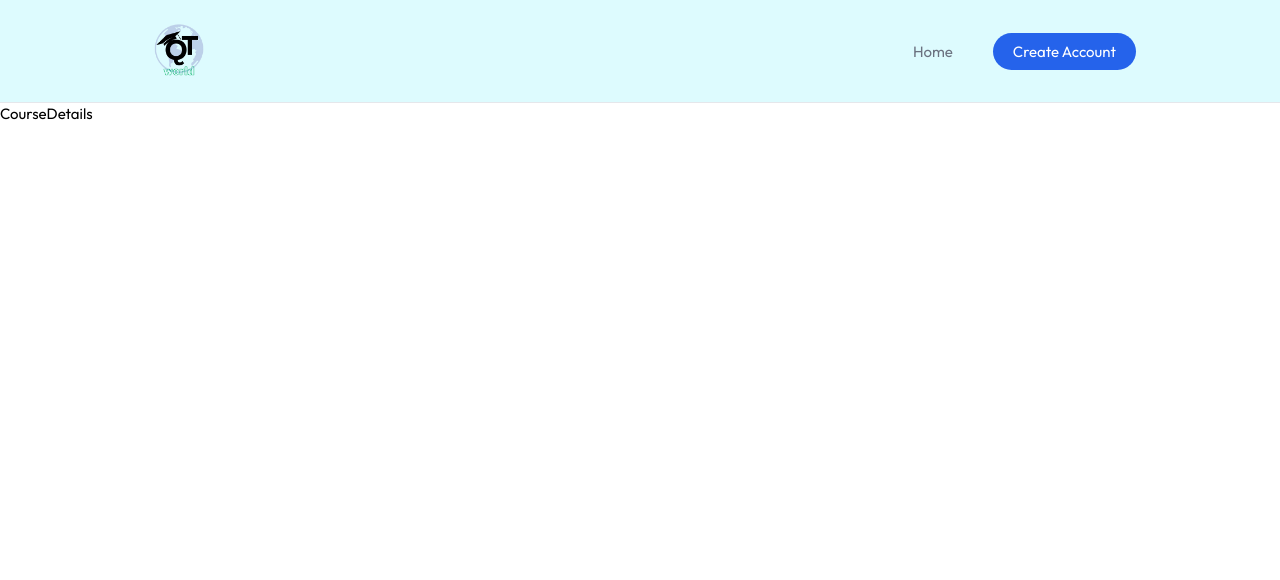
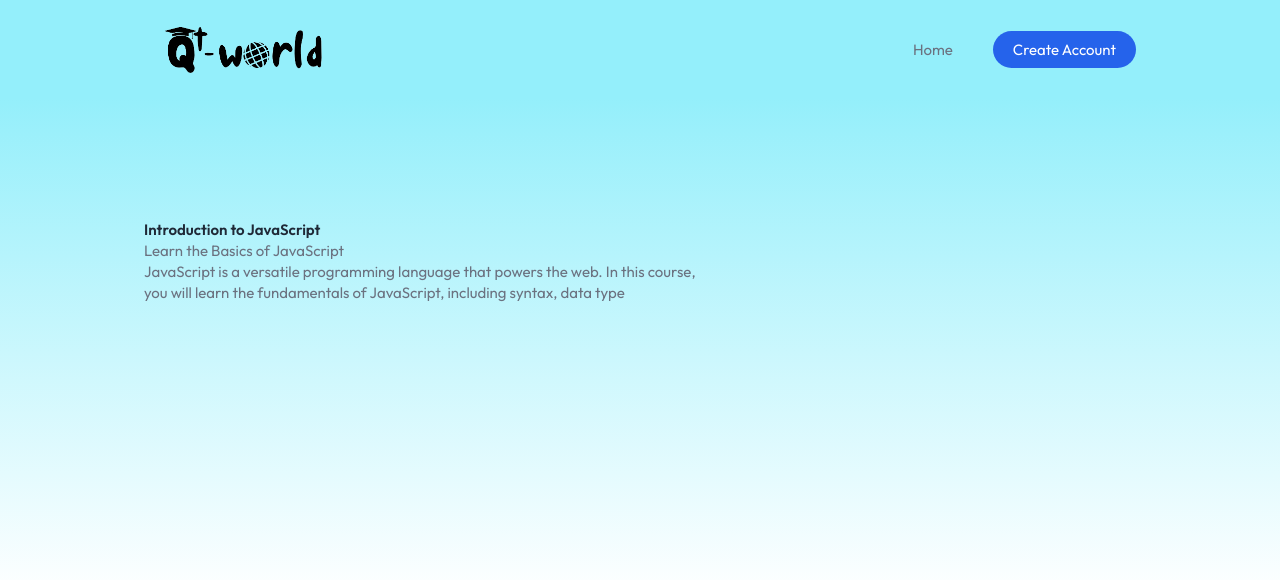
Before and after one commit to aadilparmar/LMS, a React (Vite) app in the folder client/: page /course/605c72efb3f1c2b1f8e4e1a1 in a window 1280 px wide. Shown: the top 580 px of the page. Built offline with nearby package versions, Linux system fonts and the light colour scheme; no server answers.

Commit message:
fourth-commit

```diff
--- a/client/src/assets/assets.js
+++ b/client/src/assets/assets.js
@@ -1,4 +1,5 @@
 import logo from './Logo.png'
+import logo_1 from './logo-1.0.png'
 import logo_dark from './logo_dark.svg'
 import search_icon from './search_icon.svg'
 import cross_icon from './cross_icon.svg'
@@ -45,6 +46,7 @@ import lesson_icon from './lesson_icon.svg'
 
 
 export const assets = {
+    logo_1 ,
     logo,
     search_icon,
     sketch,
--- a/client/src/components/student/Navbar.jsx
+++ b/client/src/components/student/Navbar.jsx
@@ -10,15 +10,15 @@ const Navbar = () => {
   const { user } = useUser();
   return (
     <div
-      className={`flex items-center justify-between px-4 sm:px-10 md:px-14 lg:px-36 border-b border-gray-200 py-4 ${
-        isCourseListPage ? "bg-white" : "bg-cyan-100/70"
+      className={`flex items-center justify-between px-4 sm:px-10 md:px-14 lg:px-36  py-4 ${
+        isCourseListPage ? "bg-white" : "bg-cyan-300/70"
       }`}
     >
       <img
-        src={assets.logo}
+        src={assets.logo_1}
         onClick={()=>{navigate('/')}}
         alt="Logo"
-        className="w-[50px] lg:w-[70px] cursor-pointer sm:w-12"
+        className="w-[150px] lg:w-[200px] cursor-pointer sm:w-12"
       />
       {/* <h1 className="text-3xl font-bold">Qt-World</h1> */}
       <div className="hidden md:flex items-center gap-10 text-gray-500">
--- a/client/src/pages/student/CourseDetails.jsx
+++ b/client/src/pages/student/CourseDetails.jsx
@@ -1,11 +1,35 @@
-import React from 'react'
+import React, { useContext, useEffect, useState } from "react";
+import { useParams } from "react-router-dom";
+import { AppContext } from "../../context/AppContext";
+import Loading from "../../components/student/Loading";
+const CourseDetails = () => {
+  const { id } = useParams();
+  const [courseData, setCourseData] = useState(null);
+  const { allCourses } = useContext(AppContext);
+  const fetchCourseData = async () => {
+    const findCourse = allCourses.find((course) => course._id === id);
+    setCourseData(findCourse);
+  };
+  useEffect(() => {
+    fetchCourseData();
+  });
+  return courseData ? (
+    <>
+      <div className="flex md:flex -row flex-col-reverse gap-10 relative items-start justify-between md:px-36 px-8 md:pt-30 pt-20 text-left">
+        <div className="absolute left-0 top-0 w-full h-section-height -z-1 bg-gradient-to-b from-cyan-300/70"></div>
 
-const CourseDetails = () => {
-  return (
-    <div>
-        <h1>CourseDetails</h1>
-    </div>
-  )
-}
+        {/* left Column */}
+        <div className="max-w-xl z-10 text-gray-500">
+          <h1 className="md:text-course-details-heading-large text-course-details-heading-large font-semibold text-gray-800">{courseData.courseTitle}</h1>
+          <p dangerouslySetInnerHTML={{__html:courseData.courseDescription.slice(0,200)}}></p>
+        </div>
+        {/* right Column */}
+        <div></div>
+      </div>
+    </>
+  ) : (
+    <Loading />
+  );
+};
 
-export default CourseDetails
+export default CourseDetails;
--- a/client/tailwind.config.js
+++ b/client/tailwind.config.js
@@ -15,6 +15,9 @@ export default {
       },
       gridTemplateColumns:{
         'auto':'repeat(auto-fit,minmax(200px,1fr))'
+      },
+      spacing:{
+        'section-height':'500px'
       }
     },
   },
```
Also changed, not shown: client/src/assets/logo-1.0.png (added).
